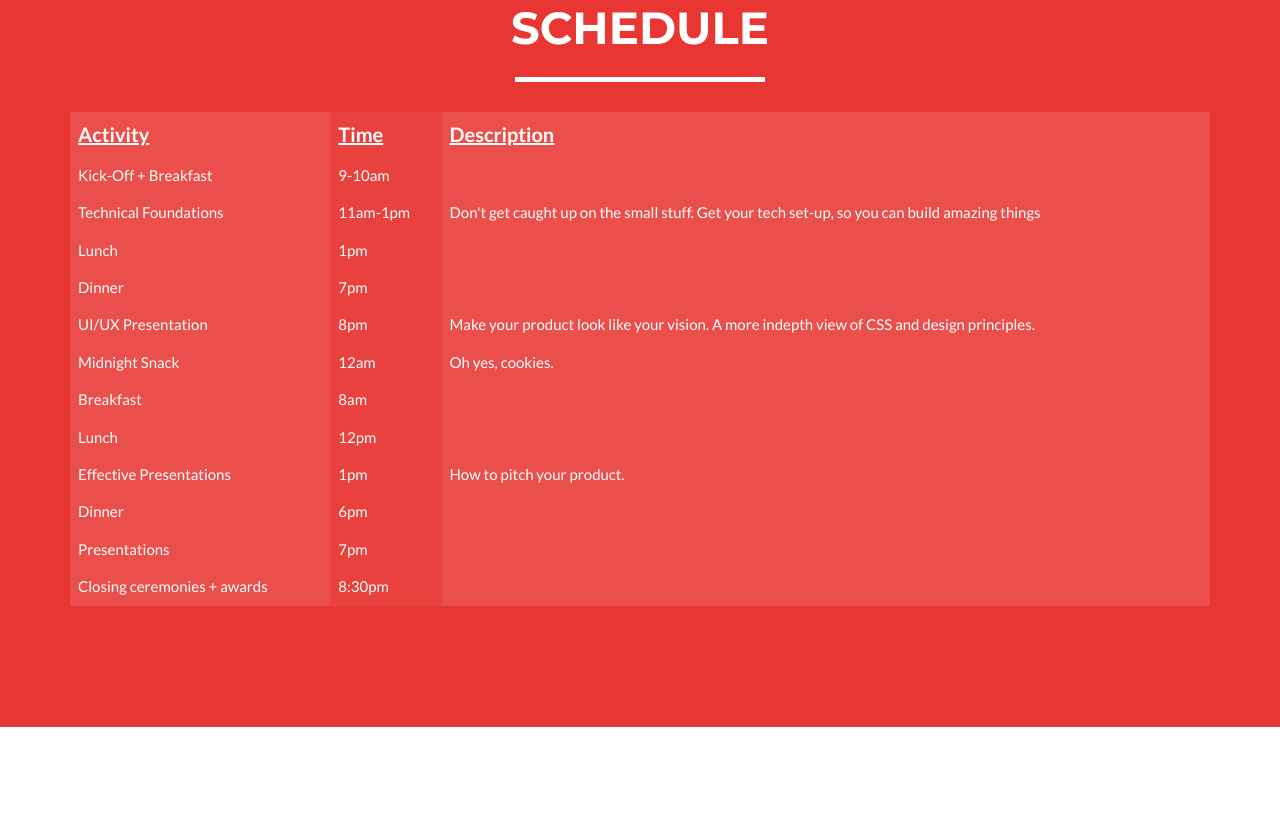
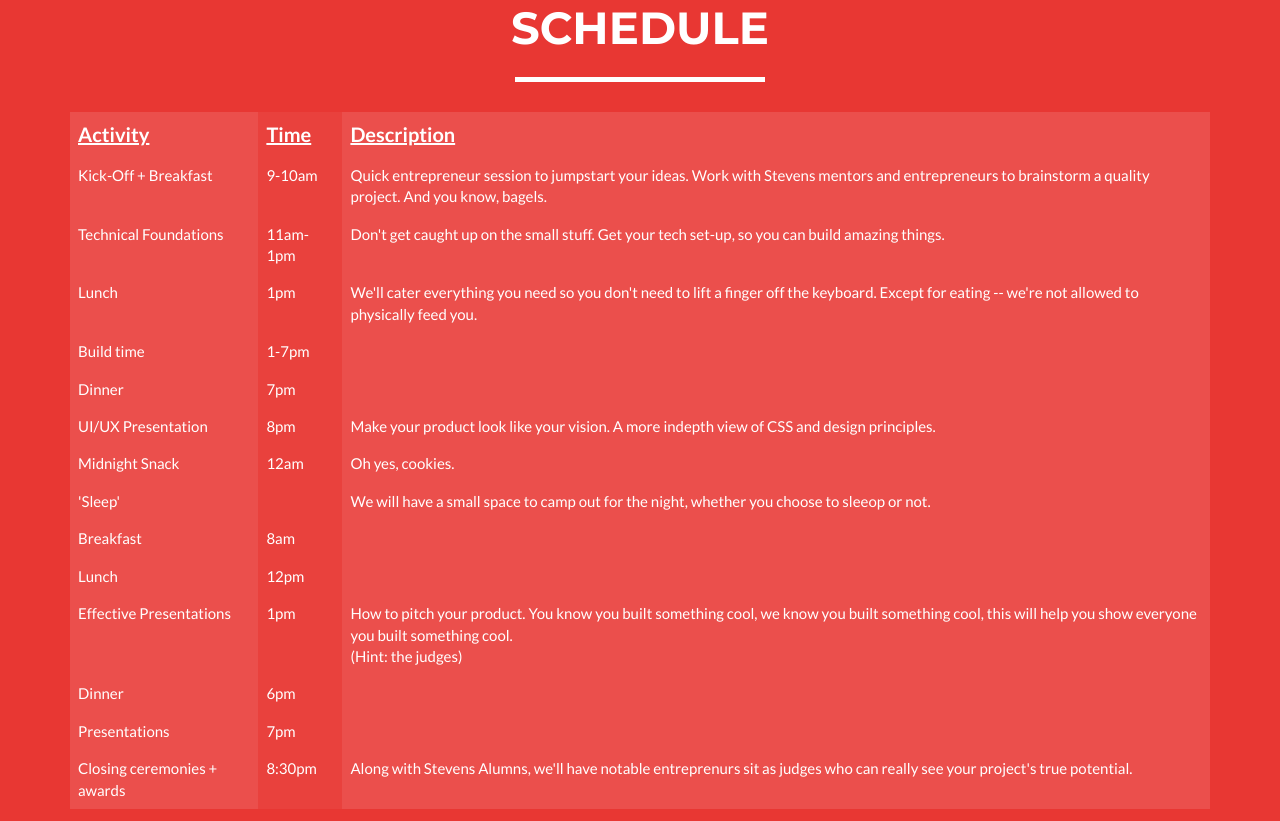
Before and after one commit to venture-hacks/bootstrap-site, a plain HTML site: page index.html in a window 1280 px wide. Shown: the part 1699-2520 px from the top of the page. Drawn offline with nearby package versions, Linux system fonts and the light colour scheme.

Commit message:
words words words

```diff
--- a/css/freelancer.css
+++ b/css/freelancer.css
@@ -3,6 +3,9 @@
 }
 .white-text {
   color: white;
+}
+.button {
+  border: white 1px;
 }
 body {
   overflow-x: hidden;
--- a/index.html
+++ b/index.html
@@ -31,7 +31,9 @@
         <script src="https://oss.maxcdn.com/libs/html5shiv/3.7.0/html5shiv.js"></script>
         <script src="https://oss.maxcdn.com/libs/respond.js/1.4.2/respond.min.js"></script>
     <![endif]-->
+</head>
 
+<body id="page-top" class="index">
     <script>
       (function(i,s,o,g,r,a,m){i['GoogleAnalyticsObject']=r;i[r]=i[r]||function(){
       (i[r].q=i[r].q||[]).push(arguments)},i[r].l=1*new Date();a=s.createElement(o),
@@ -42,9 +44,7 @@
       ga('require', 'linkid');
       ga('send', 'pageview');
     </script>
-</head>
 
-<body id="page-top" class="index">
     <!-- Navigation -->
     <nav class="navbar navbar-default navbar-fixed-top">
         <div class="container">
@@ -88,11 +88,11 @@
                 <div class="col-lg-12">
                     <img class="img-responsive logo" src="img/profile.png" alt="">
                     <div class="intro-text">
-                        <span class="name">Don't just build &#8211 innovate.</span>
+                        <span class="name">Let's start something.</span>
                         <hr class="star-light blue-star">
                         <span class="skills">July 16th and 17th, 2016  - Stevens Venture Center</span>
                         <br /> <br />
-                        <a href="http://goo.gl/forms/1sCqRsbLPLVPzL4F2" class="skills white-text">
+                        <a href="http://goo.gl/forms/1sCqRsbLPLVPzL4F2" class="skills white-text button">
                             <i class="fa fa-arrow-right"></i> <b>Apply</b>
                         </a>
                     </div>
@@ -186,17 +186,22 @@
       <tr>
         <td>Kick-Off + Breakfast</td>
           <td>9-10am</td>
-        <td></td>
+          <td>Quick entrepreneur session to jumpstart your ideas. Work with Stevens mentors and entrepreneurs to brainstorm a quality project. And you know, bagels.</td>
       </tr>
       <tr>
         <td>Technical Foundations</td>
         <td>11am-1pm</td>
-        <td> Don't get caught up on the small stuff. Get your tech set-up, so you can build amazing things </td>
+        <td> Don't get caught up on the small stuff. Get your tech set-up, so you can build amazing things.</td>
       </tr>
       <tr>
         <td>Lunch</td>
         <td>1pm</td>
-        <td></td>
+        <td>We'll cater everything you need so you don't need to lift a finger off the keyboard. Except for eating -- we're not allowed to physically feed you.</td>
+      </tr>
+      <tr>
+          <td>Build time</td>
+          <td>1-7pm</td>
+          <td></td>
       </tr>
       <tr>
         <td>Dinner</td>
@@ -214,6 +219,11 @@
         <td>Oh yes, cookies.</td>
       </tr>
       <tr>
+          <td>'Sleep'</td>
+          <td></td>
+          <td>We will have a small space to camp out for the night, whether you choose to sleeop or not.</td>
+      </tr>
+      <tr>
         <td>Breakfast</td>
         <td>8am</td>
         <td></td>
@@ -226,7 +236,8 @@
       <tr>
         <td>Effective Presentations</td>
         <td>1pm</td>
-        <td>How to pitch your product.</td>
+        <td>How to pitch your product. You know you built something cool, we know you built something cool, this
+            will help you show everyone you built something cool. <br />(Hint: the judges)</td>
       </tr>
       <tr>
         <td>Dinner</td>
@@ -241,7 +252,8 @@
       <tr>
         <td>Closing ceremonies + awards</td>
         <td>8:30pm</td>
-        <td></td>
+        <td>Along with Stevens Alumns, we'll have notable entreprenurs sit as judges who can really see your project's
+            true potential.</td>
       </tr>
     </tbody>
   </table>
```
